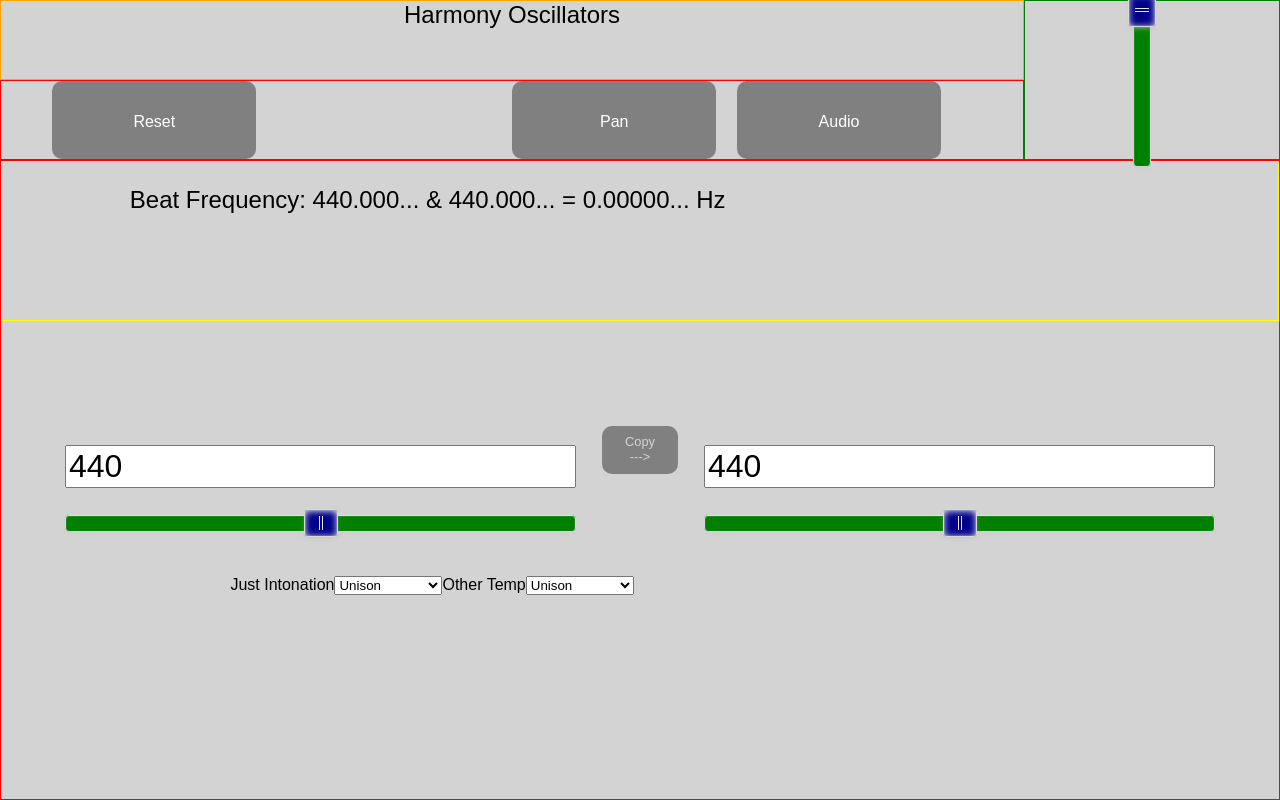
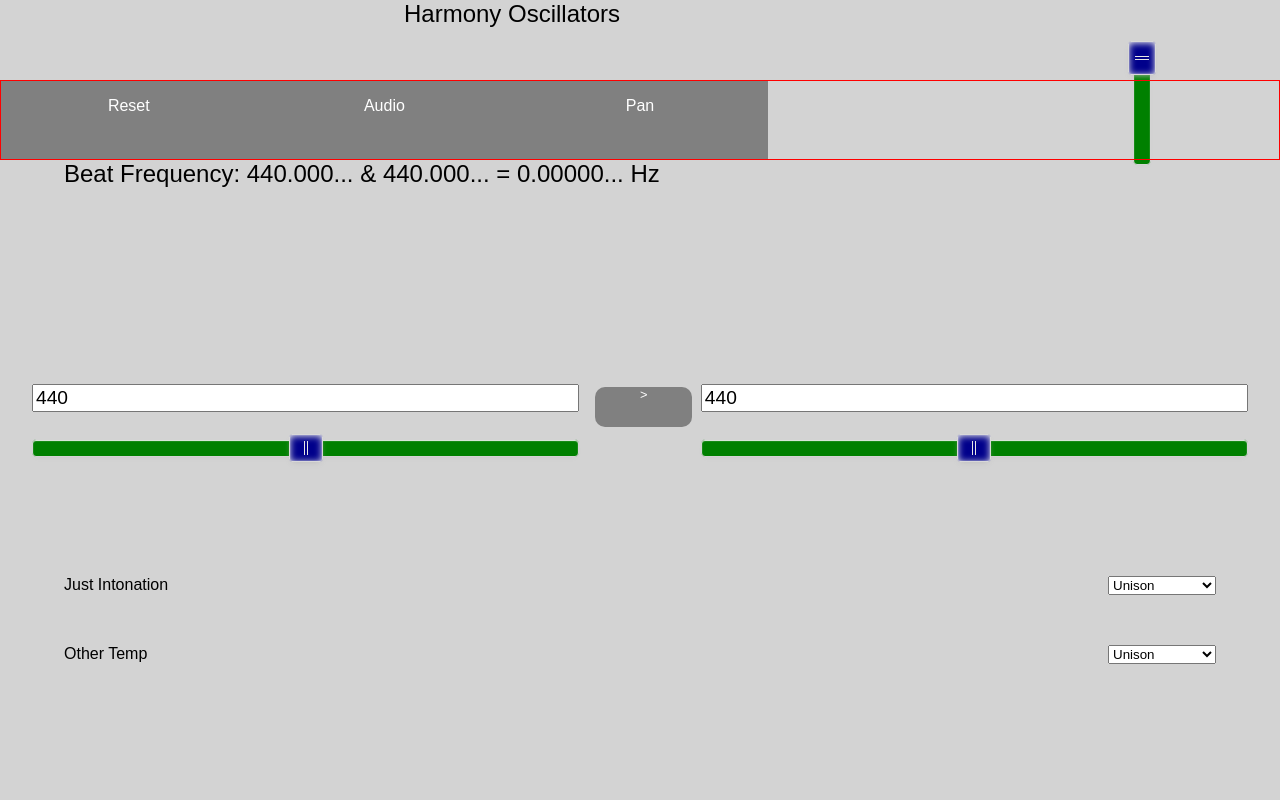
Before and after one commit to fogg4444/harmony_oscillators, a plain HTML site: page index.html in a window 1280 px wide. Drawn offline with Linux system fonts and the light colour scheme.

Commit message:
css top button fiddling

```diff
--- a/css/main.css
+++ b/css/main.css
@@ -10,6 +10,8 @@ html, body{
 
 	background-color: lightgrey;
 	font-family: sans-serif;
+
+	position: relative;
 
     -webkit-touch-callout: none;
     -webkit-user-select: none;
@@ -28,27 +30,39 @@ html, body{
     user-select: none;
 }
 
+h1{
+	text-align: center;
+	font-weight: normal;
+	margin: 0;
+	padding: 0;
+	font-size: 1.5em;
+
+}
+
+/* Beginning of body */
 #wrap{
 	width: 100%;
 	height: 100%;
-	position: relative;
+	position: absolute;
 }
 
 	#header{
 		height: 10%;
 		width: 80%;
-	border: orange 1px solid;
+		/*border: orange 1px solid;*/
 		position: relative;
 		text-align: center;
 	}
 
+
 	#master_volume_div_wrap{
 		width: 20%;
 		position: absolute;
+		padding-top: 4%;
 		height: 20%;
 		right: 0;
 		top: 0;
-	border: green 1px solid;
+		/*border: green 1px solid;*/
 	}
 		#master_volume_div{
 			position: relative;
@@ -60,103 +74,79 @@ html, body{
 
 	#button_header{
 		height: 10%;
-	width: 80%;
+		/*width: 80%;*/
 		border: red 1px solid;
 		position: relative;
+		margin: 0 auto;
+		text-align: center;
 	}
-
-h1{
-	text-align: center;
-	font-weight: normal;
-	margin: 0;
-	padding: 0;
-	font-size: 1.5em;
-
-}
-
-#osc_container_div{
-	width: 100%;
-	height: 80%;
-	border: 1px red solid;
-}
-
-#math_world{
-	text-align: left;
-	padding-left: 10%;
-	font-size: 1.5em;
-	margin: 0;
-	height: 25%;
-	border: yellow 1px solid;
-}
-
 		.top_button{
-	text-align: center;
+			/*text-align: center;*/
+			height: 100%;
 			width: 20%;
-	height: 100%;
-	position: absolute;
-	background-color: orange;
-	padding-bottom: 5%;
+			/*position: absolute;*/
+			float: left;
 			color: white;
 			cursor: default;
 
-	-moz-border-radius: 10px;
+
+/*			-moz-border-radius: 10px;
 			-webkit-border-radius: 10px;
-	border-radius: 10px; /* future proofing */
-	-khtml-border-radius: 10px; /* for old Konqueror browsers */
+			border-radius: 10px;  future proofing
+			-khtml-border-radius: 10px; /* for old Konqueror browsers */*/
 		}
-.top_button p {
-	padding-top: 8%;
+		.top_button div {
 		}
+		.top_button p{
+			padding: 0;
+			/*margin: 0;*/
+		}
+
 		#mute_button{
-	right: 8%;
+			/*right: 8%;*/
 		}
 		#reset_button{
-	left: 5%;
+			/*left: 5%;*/
 			background-color: grey;
 		}
 		#pan_button{
-	right: 30%;
+			/*right: 40%;*/
 		}
 
 
-
-#copy_osc_value{
-	position: relative;
-	left: 47%;
-	top: 14.6%;
-	height: 7.5%;
-	width: 6%;
-	background-color: grey;
-	color: lightgrey;
-	text-align: center;
-	font-size: .8em;
-	cursor: default;
-
-	-moz-border-radius: 10px;
-	-webkit-border-radius: 10px;
-	border-radius: 10px; /* future proofing */
-	-khtml-border-radius: 10px; /* for old Konqueror browsers */
-}
-	#copy_osc_value p{
-		padding-top: 10%;
+	#below_header{
+		width: 100%;
+		height: 80%;
+		top: 20%;
+		position: absolute;
+		/*border: 1px red solid;*/
 	}
 
-#interval_selects_div{
-	margin: 0 auto;
+		#math_div{
+			position: relative;
+			top: 0;
+			text-align: left;
+			padding-left: 5%;
+			font-size: 1.5em;
+			margin: 0;
+			height: 35%;
+			/*border: yellow 5px solid;*/
+		}
+		#math_div p{
+			margin: 0;
 			padding: 0;
-	position: absolute;
-	left: 18%;
-	top: 70%;
 		}
 
-#interval_menu{
-
+		#osc_div{
+			width: 95%;
+			height: 30%;
+			margin: 0 auto;
+			/*border: 5px purple solid;*/
+			position: relative;
+			top: 0%;
 		}
 
-.freq_input{
-	margin-bottom: 5%;
-}
-
+			/* Slider style settings */
 			.noUi-target{
 				background-color: green;
 			}
@@ -165,21 +155,73 @@ h1{
 				background-color: darkblue;
 			}
 
-#osc_1_text,#osc_2_text{
+			/* Oscillator styling */
+			.each_osc_div{
+				/*background-color: red;*/
+			}
+
+			.freq_input_text{
 				width: 100%;
+				font-size: 1.2em;
 				text-align: left;
-	font-size: 2em;
+			}
+
+			.freq_input{
+				margin-bottom: 5%;
 			}
 
 			#osc_1{
 				float: left;
 				width: 50%;
-	padding: 5%;
+				padding-right: 5%;
 			}
 
 			#osc_2{
 				float: left;
 				width: 50%;
-	padding: 5%;
+				padding-left: 5%;
+			}
 
+			#copy_osc_value{
+				position: absolute;
+				left: 46.3%;
+				top: 1.5%;
+				margin: 0;
+				padding: 0;
+				width: 8%;
+				height: 21%;
+				background-color: grey;
+				/*border: red solid 1px;*/
+				color: white;
+				text-align: center;
+				font-size: .8em;
+				/*cursor: default;*/
+
+				-moz-border-radius: 10px;
+				-webkit-border-radius: 10px;
+				border-radius: 10px;  future proofing
+				-khtml-border-radius: 10px; /* for old Konqueror browsers */
 			}
+
+
+/* Interval / Temperment selction menu styling */
+#interval_selects_div{
+	margin: 0 auto;
+	width: 100%;
+	padding: 0;
+	position: relative;
+	/*border: yellow 5px solid;*/
+	height: 30%;
+	top: 0%;
+}
+
+.each_temp_sub_div{
+	width: 100%;
+	padding-left: 5%;
+	padding-right: 5%;
+	padding-bottom: 4%;
+}
+
+.each_temp_sub_div select {
+	float: right;
+}
--- a/index.html
+++ b/index.html
@@ -23,22 +23,25 @@
 			<div id="master_volume_div"></div>
 		</div>
 		<div id="button_header">
-			<div id="reset_button" class="top_button"><p>Reset</p></div>
-			<div id="mute_button" class="top_button"><p>Audio</p></div>
-			<div id="pan_button" class="top_button"><p>Pan</p></div>
+			<div id="reset_button" class="top_button"> <div> <p>Reset</p> </div> </div>
+			<div id="mute_button" class="top_button"> <div> <p>Audio</p> </div> </div>
+			<div id="pan_button" class="top_button"> <div> <p>Pan</p> </div> </div>
 		</div>
-		<div id="osc_container_div">
-			<div id="math_world">
-				<span>
+		<div id="below_header">
+			<div id="math_div">
+				<!-- <span> -->
 					<p>Beat Frequency:
 						<span id="osc_1_math"></span> &amp;
 						<span id="osc_2_math"></span> =
 						<span id="result"></span> Hz
 					</p>
-				</span>
+				<!-- </span> -->
 			</div>
-		<!-- Oscillators are inserted here -->
-			<div id="copy_osc_value"><p>Copy <br/>---></p></div>
+			<div id="osc_div">
+				<!-- Oscillators are inserted here -->
+				<div id="copy_osc_value"> > </div>
+			</div>
+
 			<div id="interval_selects_div">
 				<!-- <select name="interval_fraction_select" id="interval_fraction_select"></select> -->
 				<!-- <select name="equal_temp_select" id="equal_temp_select"></select> -->
--- a/js/main.js
+++ b/js/main.js
@@ -147,19 +147,14 @@ var harmonyOscillatorsGlobalNamespace = {
 		});
 	}, // end generateOscAndPan
 
-	initSliderListeners : function(){  // this whole section needs a lot of help... closures and things on the set interval
-
+	initSliderListeners : function(){  // Initiating pitch control slider event listeners and running requisite functions
 		var hogn = harmonyOscillatorsGlobalNamespace;
 
-		var initFreqSlidersListener = function(){
-
+		var initFreqSlidersListener = function(){ // Initiate slider listeners
 			var hogn = harmonyOscillatorsGlobalNamespace;
-
 			hogn.sliderList.forEach(function(input){ // initialize all sliders in hogn.sliderList
 				var domInput = document.getElementById(input);
 				var sliderId = domInput.id;
-
-
 				var updateFrequencyInterval = null;
 
 				domInput.noUiSlider.on('update',function(values, handle){ // on slider motion, run below code
@@ -167,26 +162,19 @@ var harmonyOscillatorsGlobalNamespace = {
 					var formatted_value = (value / 50) - 1; // normalize values into a +/-1 float value
 					formatted_value = hogn.scaleLogarithmically(formatted_value, 0.0, 1.0, 0.0, 1.0, 9.0) // scale 0.0 to 1.0 on a log curve at a factor of 2
 
+					// editable values
 					var updateFrequencyIntervalTime = 30;
 					var msPerOctave = 1000;
 
 					var centsPerInterval = (updateFrequencyIntervalTime * (1200 / msPerOctave) ) // assuming one second per
 					hogn.currentSliderValue[sliderId] = formatted_value;
 
-					var updateFrequency = function(){
+					var updateFrequency = function(){ // Update frequency
 						var currentSliderValue = hogn.currentSliderValue[sliderId];
 						var thisOsc = sliderId.slice(0,5);
-
 						var currentOscValue = hogn.currentOscValues[thisOsc];
-
-						console.log(currentSliderValue)
-
-						// equation to convert cents to
 						var amountToAdd = currentSliderValue * ( (currentOscValue * Math.pow( 2, ( centsPerInterval /1200) ) ) - currentOscValue);
-						console.log('current osc value', currentOscValue, 'amountToAdd', amountToAdd)
-
 						var newFreq = currentOscValue + amountToAdd;
-
 						hogn.setOsc(newFreq, thisOsc);
 					};
 
@@ -203,8 +191,6 @@ var harmonyOscillatorsGlobalNamespace = {
 
 			});
 		};
-
-
 
 		var initMasterVolumeSliderListener = function(){
 			var masterVolumeFader = document.getElementById('master_volume_div');
@@ -231,7 +217,11 @@ var harmonyOscillatorsGlobalNamespace = {
 			muteButton.css('background-color', 'green');
 		};
 
-		muteButton.bind('mousedown touchstart', function(){ // click event handler
+		muteButton.bind('touchstart',function(){
+			$(this).css('background-color','red');
+		});
+
+		muteButton.bind('mousedown touch', function(){ // click event handler
 			if (Tone.Master.mute === true){
 				Tone.Master.mute = false;
 				$(this).css('background-color', 'green')
@@ -265,7 +255,11 @@ var harmonyOscillatorsGlobalNamespace = {
 			};
 		};
 
-		panButton.bind('mousedown touchstart', function(){ // click event handler
+		panButton.bind('touchstart',function(){
+			$(this).css('background-color','red');
+		});
+
+		panButton.bind('mousedown touch', function(){ // click event handler
 			if (hogn.initPanSetting === false){
 				$(this).css('background-color', 'green');
 				hogn.initPanSetting = true;
@@ -283,7 +277,7 @@ var harmonyOscillatorsGlobalNamespace = {
 		});
 	},
 
-	initCopyButton : function(){
+	initCopyFreqButton : function(){
 		var hogn = harmonyOscillatorsGlobalNamespace;
 		var selector = $('#copy_osc_value');
 		selector.bind('mousedown touchstart', function(){
@@ -313,7 +307,7 @@ var harmonyOscillatorsGlobalNamespace = {
 
 	initButtons : function(){
 		this.initPanButton();
-		this.initCopyButton();
+		this.initCopyFreqButton();
 		this.initMuteButton();
 		this.initResetButton();
 	},
@@ -347,11 +341,14 @@ var harmonyOscillatorsGlobalNamespace = {
 
 		var interval_selects_div = $('#interval_selects_div');
 
-		interval_selects_div.append('<p>');
 		for( var menu in hogn.intervals){
+			var temp_menu_sub_div_id = menu + '_sub_div';
+			interval_selects_div.append('<div id=' + temp_menu_sub_div_id + ' class="each_temp_sub_div">') // generate a sub div to contain each temperment name and menu line
+			var this_temp_sub_div_selector = $('#' + temp_menu_sub_div_id) // define new id for sub div holding this temperment selection menu
+
 			// Generate select menues for each
-			interval_selects_div.append(menu.replace(/[_]/g, ' '))
-			interval_selects_div.append('<select class="interval_menu" id=' + menu + ' name=' + menu + '></select>')
+			this_temp_sub_div_selector.append(menu.replace(/[_]/g, ' '))
+			this_temp_sub_div_selector.append('<select class="interval_menu" id=' + menu + ' name=' + menu + '></select>')
 			var this_menu = $('#' + menu);
 			for( var interval_name in hogn.intervals[menu]){
 				var interval_name_no_underscore = interval_name.replace(/[_]/g, " ")
@@ -360,9 +357,9 @@ var harmonyOscillatorsGlobalNamespace = {
 						.attr('value', interval_name)
 						.text(interval_name_no_underscore) );
 			}
-		this_menu.change( selectMenuChange ); // event handler
+			interval_selects_div.append('</div>')
+			this_menu.change( selectMenuChange ); // event handler
 		}
-		interval_selects_div.append('</p>');
 	}, // end initIntervalFractionSelect
 
 	generateOscContainerDiv : function(){
@@ -375,7 +372,9 @@ var harmonyOscillatorsGlobalNamespace = {
 			var osc_text = osc_name + '_text';
 				hogn.osc_text_list.push(osc_text);
 
-			$('#osc_container_div').append('<div id=' + osc_name + '><div class="freq_input"><input id=' + osc_text + ' type="text"></div><div id=' + slider_name + ' class="h_slider"></div></div>');
+				console.log(osc_name)
+
+			$( '#osc_div' ).append('<div id=' + osc_name + ' class="each_osc_div"><div class="freq_input"><input id=' + osc_text + ' class="freq_input_text" type="text"></div><div id=' + slider_name + ' class="h_slider"></div></div>');
 			hogn.initText(osc_text, osc_name);
 		});
 	}, // end generateOscContainerDiv
```
Lines whose indentation alone changed are shown as unchanged.
